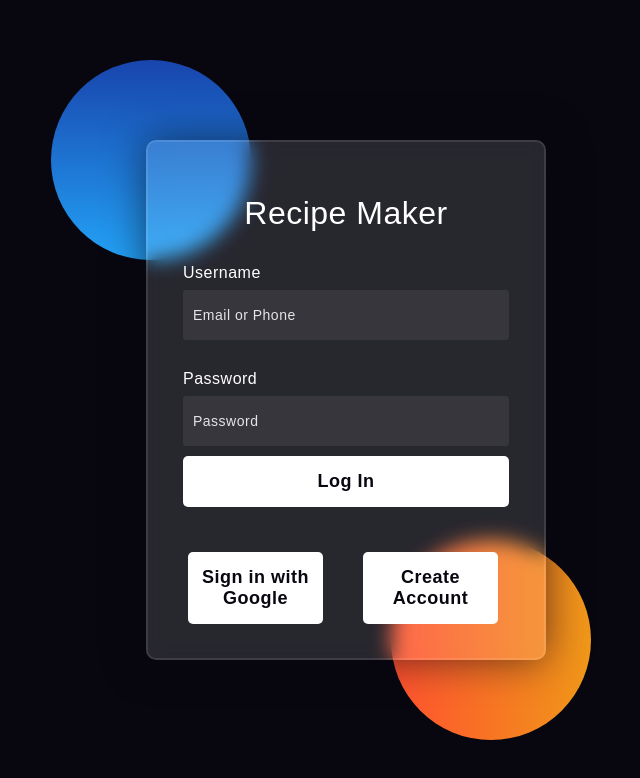
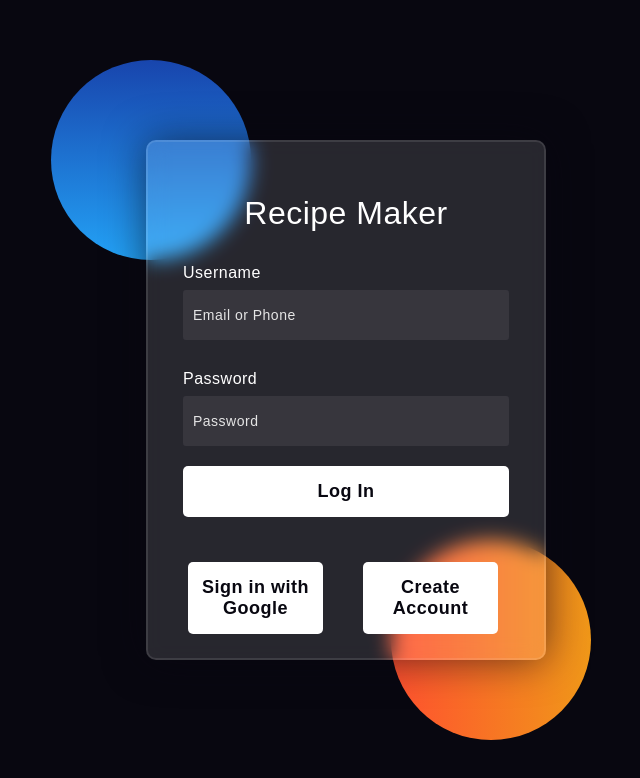
Before and after one commit to sohamkaje/Recipe-Maker-React-Firebase, a React (Create React App) app: page / in a window 1280 px wide. Shown: the top 778 px of the page, without its empty margins (294-934 px from the left). Built offline with nearby package versions, Linux system fonts and the light colour scheme.

Commit message:
fixed the button layout

```diff
--- a/src/pages/login/login.css
+++ b/src/pages/login/login.css
@@ -88,7 +88,7 @@ input{
     color: #e5e5e5;
 }
 button{
-    margin-top: 10px;
+    margin-top: 20px;
     width: 100%;
     background-color: #ffffff;
     color: #080710;
@@ -99,7 +99,7 @@ button{
     cursor: pointer;
 }
 .social{
-  margin-top: 30px;
+  margin-top: 20px;
   display: flex;
 }
 .social div{
```
